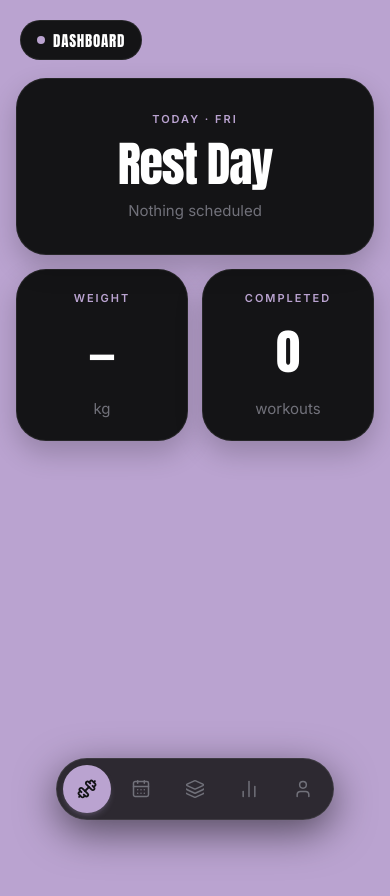
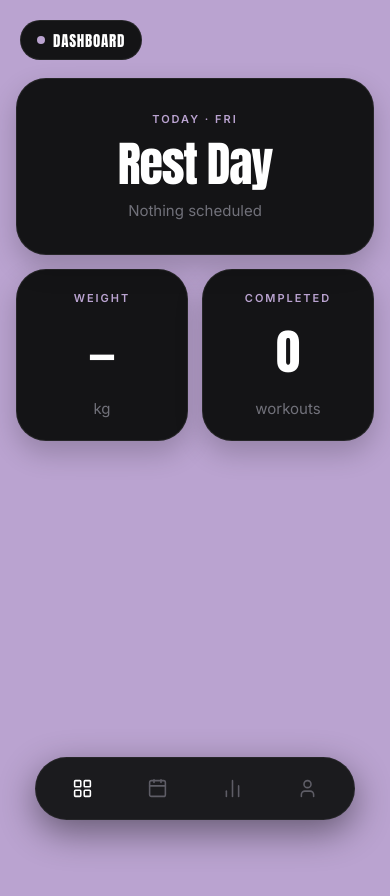
Before and after one commit to jiramdev/Repiq, a Next.js app: page / in a window 390 px wide. Shown: the top 896 px of the page. Built offline with nearby package versions, Linux system fonts and the light colour scheme; no server answers; the database is empty.

Commit message:
feat: add PWA web app manifest for standalone mobile installation

```diff
--- a/components/bottom-dock.tsx
+++ b/components/bottom-dock.tsx
@@ -3,97 +3,54 @@
 
 import Link from "next/link";
 import { usePathname } from "next/navigation";
-import {
-  Dumbbell,
-  CalendarDays,
-  Layers,
-  BarChart2,
-  User,
-} from "lucide-react";
+import { LayoutGrid, Calendar, BarChart2, User } from "lucide-react";
 
-interface NavItem {
-  label: string;
-  href: string;
-  icon: React.ComponentType<{ className?: string; strokeWidth?: number }>;
-  matches: (pathname: string) => boolean;
-}
-
-const NAV_ITEMS: NavItem[] = [
-  {
-    label: "Workout",
-    href: "/",
-    icon: Dumbbell,
-    matches: (pathname) => pathname === "/" || pathname.startsWith("/workout"),
-  },
-  {
-    label: "Schedule",
-    href: "/schedule",
-    icon: CalendarDays,
-    matches: (pathname) => pathname.startsWith("/schedule"),
-  },
-  {
-    label: "Plans",
-    href: "/plans",
-    icon: Layers,
-    matches: (pathname) => pathname.startsWith("/plans"),
-  },
-  {
-    label: "Stats",
-    href: "/statistics",
-    icon: BarChart2,
-    matches: (pathname) => pathname.startsWith("/statistics"),
-  },
-  {
-    label: "Account",
-    href: "/account",
-    icon: User,
-    matches: (pathname) => pathname.startsWith("/account"),
-  },
+const NAV_ITEMS = [
+  { href: "/", label: "Workouts", icon: LayoutGrid },
+  { href: "/schedule", label: "Schedule", icon: Calendar },
+  { href: "/analytics", label: "Analytics", icon: BarChart2 },
+  { href: "/account", label: "Account", icon: User },
 ];
 
 export function BottomDock() {
   const pathname = usePathname();
 
-  // Hide the dock on auth / onboarding screens or when inside an active workout session
-  if (pathname.startsWith("/auth") || /^\/workout\/\d+$/.test(pathname)) {
+  // Hide the floating dock on authentication screens
+  if (pathname.startsWith("/auth")) {
     return null;
   }
 
   return (
-    <nav
-      aria-label="Main Navigation"
-      className="fixed bottom-[calc(1.5rem+env(safe-area-inset-bottom,0px))] left-0 right-0 z-50 flex justify-center items-center pointer-events-none px-4"
-    >
-      <div className="pointer-events-auto flex items-center gap-1.5 p-1.5 rounded-full bg-[#141416]/85 backdrop-blur-xl border border-white/[0.08] shadow-[0_12px_40px_rgba(0,0,0,0.55),0_0_0_1px_rgba(255,255,255,0.03)] transition-all duration-300">
-        {NAV_ITEMS.map((item) => {
-          const isActive = item.matches(pathname);
-          const Icon = item.icon;
+    <div className="fixed bottom-6 inset-x-0 flex justify-center items-center pointer-events-none z-50 px-5">
+      <nav
+        aria-label="Bottom Navigation"
+        className="pointer-events-auto flex items-center justify-between w-full max-w-[320px] px-7 py-3 rounded-full bg-[#1b1b1e] border border-white/[0.05] shadow-[0_12px_36px_rgba(0,0,0,0.45)]"
+      >
+        {NAV_ITEMS.map(({ href, label, icon: Icon }) => {
+          const isActive =
+            href === "/"
+              ? pathname === "/" || pathname.startsWith("/workout")
+              : pathname.startsWith(href);
 
           return (
             <Link
-              key={item.href}
-              href={item.href}
-              aria-label={item.label}
-              className={`group relative flex items-center justify-center w-12 h-12 rounded-full transition-all duration-200 apple-press ${
-                isActive
-                  ? "bg-[#baa3d0] text-[#141416] shadow-md shadow-[#baa3d0]/20"
-                  : "text-[#71717a] hover:text-white hover:bg-white/[0.05]"
-              }`}
+              key={href}
+              href={href}
+              aria-label={label}
+              className="relative p-2 rounded-full transition-transform duration-150 active:scale-90 flex items-center justify-center group"
             >
               <Icon
-                className={`w-5 h-5 transition-transform duration-200 group-hover:scale-110 ${
-                  isActive ? "stroke-[2.2]" : "stroke-[1.8]"
+                strokeWidth={1.8}
+                className={`w-[21px] h-[21px] transition-colors duration-200 ${
+                  isActive
+                    ? "text-white"
+                    : "text-[#5e5d66] group-hover:text-white/80"
                 }`}
               />
-
-              {/* Hover indicator dot for inactive tabs */}
-              {!isActive && (
-                <span className="absolute bottom-1 w-1 h-1 rounded-full bg-[#baa3d0] opacity-0 group-hover:opacity-100 transition-opacity" />
-              )}
             </Link>
           );
         })}
-      </div>
-    </nav>
+      </nav>
+    </div>
   );
 }
```
